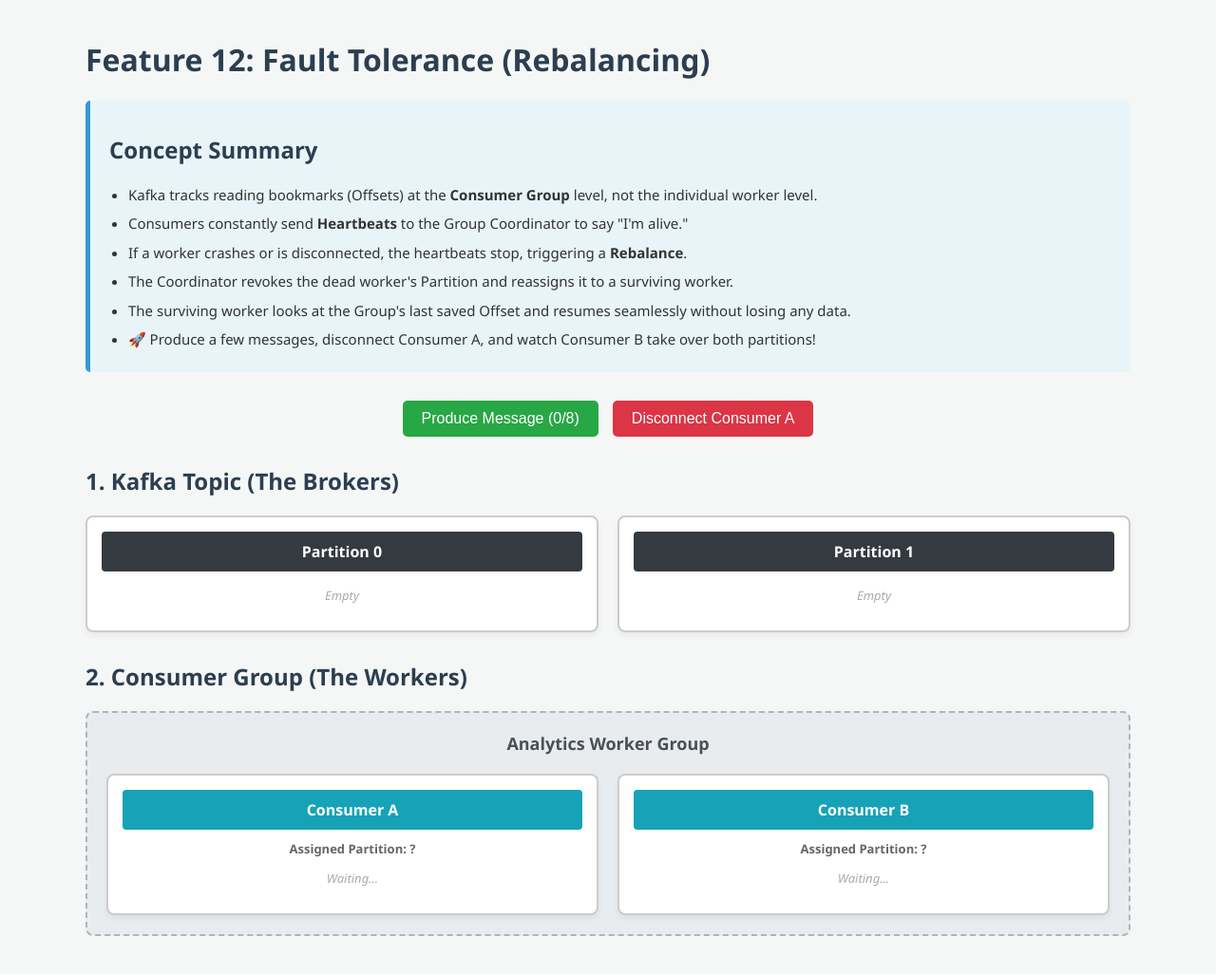
After one commit to PorusTambi/KafkaPulse, a Node server app: page /rebalancing in a window 1280 px wide. The commit adds this page. Shown: the whole page at 95% size. Run offline with Node 20, Linux system fonts and the light colour scheme; data that the repository does not hold is empty.

Commit message:
added new module of rebalancing

```diff
--- a/app.js
+++ b/app.js
@@ -5,11 +5,12 @@ import path from 'path';
 import { fileURLToPath } from 'url';
 import APP_CONSTANTS from './src/APP_CONSTANTS.js';
 
-const {COLORS}=APP_CONSTANTS
+const { COLORS } = APP_CONSTANTS
 
 import DefaultPartitioningRouter from './src/DefaultPartitioning/Router.js';
 import KeyedOrderedPartitioningRouter from './src/KeyedOrderedPartitioning/Router.js';
 import ConsumerGroupsRouter from './src/ConsumerGroups/Router.js';
+import RebalancingRouter from './src/Rebalancing/Router.js';
 
 console.log('\n⏳ Wait for the Application to started ...\n')
 
@@ -35,6 +36,7 @@ app.get('/', (req, res) => {
 app.use('/default-partitioning', DefaultPartitioningRouter)
 app.use('/keyed-ordered-partitioning', KeyedOrderedPartitioningRouter)
 app.use('/consumer-groups', ConsumerGroupsRouter)
+app.use('/rebalancing', RebalancingRouter)
 
 
 //global error handler
--- a/src/APP_CONSTANTS.js
+++ b/src/APP_CONSTANTS.js
@@ -1,7 +1,8 @@
-const TOPIC_NAMES={
+const TOPIC_NAMES = {
     'DEFAULT_PARTITIONING': 'DefaultPartitioning',
     'KEYED_ORDERED_PARTITIONING': 'KeyedOrderedPartitioning',
-    'CONSUMER_GROUPS':'ConsumerGroups'
+    'CONSUMER_GROUPS': 'ConsumerGroups',
+    'REBALANCING': 'Rebalancing'
 }
 
 const COLORS = {
@@ -12,7 +13,7 @@ const COLORS = {
     yellow: "\x1b[33m",     // Yellow text to highlight the URL
     bgBlue: "\x1b[44m",     // Blue background banner for maximum visibility
     white: "\x1b[37m"       // Crisp white text on colored background
-  }
+}
 
 const APP_CONSTANTS = {
     TOPIC_NAMES,
--- /dev/null
+++ b/src/Rebalancing/Controller.js
@@ -0,0 +1,40 @@
+import RebalancingModel from "./Model.js";
+
+async function renderPage(req, res, next) {
+  const data = RebalancingModel.getDataToRender()
+  const { page = '' } = data
+  res.render(page);
+  next()
+}
+
+async function fetchState(req, res, next) {
+  const data = RebalancingModel.getDataToRender();
+  const { state = {} } = data
+  res.status(200).json(state);
+  next()
+}
+
+
+async function produceMessage(req, res, next) {
+  const messages = await RebalancingModel.produceMessage();
+  res.status(200).json({ messages, count: messages.length })
+  next()
+}
+
+async function disconnectConsumerA(req, res, next) {
+  await RebalancingModel.disconnectConsumerA();
+  res.status(200).json({ message: "Consumer A disconnected" })
+  next()
+}
+
+
+
+
+const RebalancingController = {
+  renderPage,
+  fetchState,
+  produceMessage,
+  disconnectConsumerA
+}
+
+export default RebalancingController
--- /dev/null
+++ b/src/Rebalancing/KafkaState.js
@@ -0,0 +1,14 @@
+// we maintain KafkaState in memory for now
+const KafkaState4 = {
+  partitions: { 0: [], 1: [] },
+
+  consumers: {
+    "Consumer A": { partition: "?", messages: [] },
+    "Consumer B": { partition: "?", messages: [] }
+  },
+  latestTask: null, // This tells the UI which message to highlight yellow
+
+  taskCounter: 0, // Counter to generate unique task names
+}
+
+export default KafkaState4
--- a/views/DefaultPartitioning.ejs
+++ b/views/DefaultPartitioning.ejs
@@ -40,6 +40,7 @@
     <ul>
       <li>In Kafka, a <strong>Topic</strong> is just a logical grouping of messages.</li>
       <li>Inside a Topic, messages are stored in <strong>Partitions</strong>, which reside on physical or virtual servers where data is stored.</li>
+      <li>strong>Brokers</strong> are the physical or virtual servers where data resides.</li>
       <li><strong>Producers</strong> produce messages and <strong>Consumers</strong> consume them.</li>
       <li>In Kafka, every message consists of a Key and a Value.</li>
       <li>If a message has <strong>no key</strong>, Kafka uses its Default Partitioning Strategy.</li>
--- a/views/Home.ejs
+++ b/views/Home.ejs
@@ -32,9 +32,9 @@
     <p>Understand what are consumer groups!</p>
   </div>
 
-  <div class="Fault tolerance">
-    <a href="/consumer-groups">3. Consumer Groups</a>
-    <p>Understand how Kafka handles things when consumers are down for some time and up again!</p>
+  <div class="feature-card">
+    <a href="/rebalancing">4. Fault Tolerance - Rebalancing</a>
+    <p>Understand how Kafka rebalances messages when one of 2 consumers are down!</p>
   </div>
 
 </body>
--- /dev/null
+++ b/views/Rebalancing.ejs
@@ -0,0 +1,184 @@
+<!DOCTYPE html>
+<html lang="en">
+<head>
+  <meta charset="UTF-8">
+  <meta name="viewport" content="width=device-width, initial-scale=1.0">
+  <title>Kafka Pulse: Fault Tolerance (Rebalancing)</title>
+  <style>
+    body { font-family: 'Segoe UI', Tahoma, Geneva, Verdana, sans-serif; background: #f4f7f6; color: #333; padding: 20px; max-width: 1100px; margin: 0 auto; }
+    h1, h2 { color: #2c3e50; }
+
+    /* Concept Summary Block - Standard Simple Style */
+    .summary { background: #e8f4f8; border-left: 5px solid #3498db; padding: 15px 20px; border-radius: 5px; margin-bottom: 30px; }
+    .summary ul { margin: 10px 0 0 0; padding-left: 20px; }
+    .summary li { margin-bottom: 8px; line-height: 1.5; font-size: 15px; }
+
+    /* Layout Grids */
+    .grid-2 { display: grid; grid-template-columns: repeat(2, 1fr); gap: 20px; margin-bottom: 30px; }
+
+    /* Box Styles */
+    .box { background: white; padding: 15px; border-radius: 8px; border: 2px solid #ccc; box-shadow: 0 4px 6px rgba(0,0,0,0.05); }
+    .box h3 { margin-top: 0; text-align: center; background: #343a40; color: white; border-radius: 4px; padding-bottom: 10px; padding-top: 10px; font-size: 16px; }
+
+    /* Consumer Group Container */
+    .group-container { background: #e9ecef; border: 2px dashed #adb5bd; padding: 20px; border-radius: 8px; margin-bottom: 20px; }
+    .group-title { text-align: center; font-weight: bold; color: #495057; margin-top: 0; margin-bottom: 20px; font-size: 18px; }
+
+    /* Messages & Highlights */
+    .msg { background: #f8f9fa; border: 1px solid #ddd; padding: 8px; margin-bottom: 5px; border-radius: 4px; border-left: 4px solid #007bff; font-family: monospace; font-size: 14px; }
+    .msg.highlight { background: #fff3cd; border-color: #ffeeba; border-left: 4px solid #ffc107; font-weight: bold; }
+
+    /* UI Elements */
+    .btn-group { display: flex; gap: 15px; margin-bottom: 30px; justify-content: center; }
+    button { background: #28a745; color: white; border: none; padding: 10px 20px; font-size: 16px; border-radius: 5px; cursor: pointer; transition: 0.2s; }
+    button:hover { background: #218838; }
+    button:disabled { background: #bdc3c7; cursor: not-allowed; }
+
+    /* Danger button for disconnecting */
+    .btn-danger { background: #dc3545; }
+    .btn-danger:hover { background: #c82333; }
+
+    .assigned-label { text-align: center; color: #666; font-size: 13px; margin-top: -5px; margin-bottom: 10px; font-weight: bold; }
+    .empty { text-align: center; color: #aaa; font-style: italic; font-size: 13px; }
+
+    /* Offline State */
+    .offline-box { background: #e9ecef; border-color: #adb5bd; opacity: 0.7; }
+    .offline-box h3 { background: #6c757d; }
+    .offline-text { color: #6c757d; font-weight: bold; text-align: center; margin-top: 20px; }
+  </style>
+</head>
+<body>
+
+  <h1>Feature 12: Fault Tolerance (Rebalancing)</h1>
+
+  <div class="summary">
+    <h2>Concept Summary</h2>
+    <ul>
+      <li>Kafka tracks reading bookmarks (Offsets) at the <strong>Consumer Group</strong> level, not the individual worker level.</li>
+      <li>Consumers constantly send <strong>Heartbeats</strong> to the Group Coordinator to say "I'm alive."</li>
+      <li>If a worker crashes or is disconnected, the heartbeats stop, triggering a <strong>Rebalance</strong>.</li>
+      <li>The Coordinator revokes the dead worker's Partition and reassigns it to a surviving worker.</li>
+      <li>The surviving worker looks at the Group's last saved Offset and resumes seamlessly without losing any data.</li>
+      <li>🚀 Produce a few messages, disconnect Consumer A, and watch Consumer B take over both partitions!</li>
+    </ul>
+  </div>
+
+  <div class="btn-group">
+    <button id="produce-btn" onclick="produce()">Produce Message (0/8)</button>
+    <button id="disconnect-btn" class="btn-danger" onclick="disconnectA()">Disconnect Consumer A</button>
+  </div>
+
+  <h2>1. Kafka Topic (The Brokers)</h2>
+  <div class="grid-2" id="partitions-view">
+    <!-- Partitions injected here via JS -->
+  </div>
+
+  <h2>2. Consumer Group (The Workers)</h2>
+  <div id="groups-view">
+    <!-- Consumer Group injected here via JS -->
+  </div>
+
+  <script>
+    // Assuming backend routes follow your previous pattern
+    async function produce() {
+      await fetch('/rebalancing/api/produce-message', { method: 'POST' });
+      updateUI();
+    }
+
+    async function disconnectA() {
+      await fetch('/rebalancing/api/disconnect-consumerA', { method: 'POST' });
+
+      // Update UI button to show it was clicked
+      const btn = document.getElementById('disconnect-btn');
+      btn.innerText = "Consumer A Offline";
+      btn.disabled = true;
+      btn.style.background = "#6c757d";
+
+      updateUI();
+    }
+
+    async function updateUI() {
+      const res = await fetch('/rebalancing/api/fetch-state');
+      const state = await res.json();
+
+      // Check how many messages have been produced
+      const totalProduced = state.taskCounter !== undefined
+        ? state.taskCounter
+        : (state.partitions[0].length + state.partitions[1].length);
+
+      // Update Producer Button State
+      const btn = document.getElementById('produce-btn');
+      if (totalProduced >= 8) {
+        btn.disabled = true;
+        btn.innerText = "Max Messages Reached (8/8)";
+      } else {
+        btn.disabled = false;
+        btn.innerText = `Produce Message (${totalProduced}/8)`;
+      }
+
+      // 1. Draw the 2 Partitions Row
+      let pHTML = '';
+      for (let i = 0; i < 2; i++) {
+        let msgs = state.partitions[i].map(m =>
+          `<div class="msg ${m === state.latestTask ? 'highlight' : ''}">${m}</div>`
+        ).join('');
+
+        pHTML += `<div class="box">
+                    <h3>Partition ${i}</h3>
+                    ${msgs || '<p class="empty">Empty</p>'}
+                  </div>`;
+      }
+      document.getElementById('partitions-view').innerHTML = pHTML;
+
+      // 2. Draw the Consumer Group
+      let consumersHTML = '';
+
+      // Check if Consumer A is explicitly marked disconnected in state,
+      // or if you want to rely on the disconnect button state.
+      const isConsumerADisconnected = document.getElementById('disconnect-btn').disabled;
+
+      for (let name of ["Consumer A", "Consumer B"]) {
+        let data = state.consumers[name];
+
+        if (name === "Consumer A" && isConsumerADisconnected) {
+          // Render Consumer A as greyed out
+          consumersHTML += `<div class="box offline-box">
+                              <h3>${name} (OFFLINE)</h3>
+                              <p class="offline-text">Disconnected from Group</p>
+                            </div>`;
+        } else {
+          let msgs = data.messages.map(m =>
+            `<div class="msg ${m === state.latestTask ? 'highlight' : ''}">${m}</div>`
+          ).join('');
+
+          // If A is offline, B handles both partitions (0 and 1)
+          let assignedText = data.partition;
+          if (name === "Consumer B" && isConsumerADisconnected) {
+            assignedText = "0 & 1";
+          }
+
+          consumersHTML += `<div class="box" style="border: 2px solid #ccc;">
+                              <h3 style="background: #17a2b8;">${name}</h3>
+                              <p class="assigned-label">Assigned Partition: ${assignedText}</p>
+                              ${msgs || '<p class="empty">Waiting...</p>'}
+                            </div>`;
+        }
+      }
+
+      // Wrap the consumers in the dashed group container
+      let gHTML = `<div class="group-container">
+                    <h3 class="group-title">Analytics Worker Group</h3>
+                    <div class="grid-2" style="margin-bottom: 0;">
+                      ${consumersHTML}
+                    </div>
+                  </div>`;
+
+      document.getElementById('groups-view').innerHTML = gHTML;
+    }
+
+    // Refresh the UI every 2 seconds
+    setInterval(updateUI, 2000);
+    updateUI();
+  </script>
+</body>
+</html>
```
Also changed, not shown: src/KafkaSdk/KafkaClient.js (+9 -8 lines), src/Rebalancing/InitiateKafka.js (added, +56 -0 lines), src/Rebalancing/Model.js (added, +52 -0 lines), src/Rebalancing/Router.js (added, +15 -0 lines).
